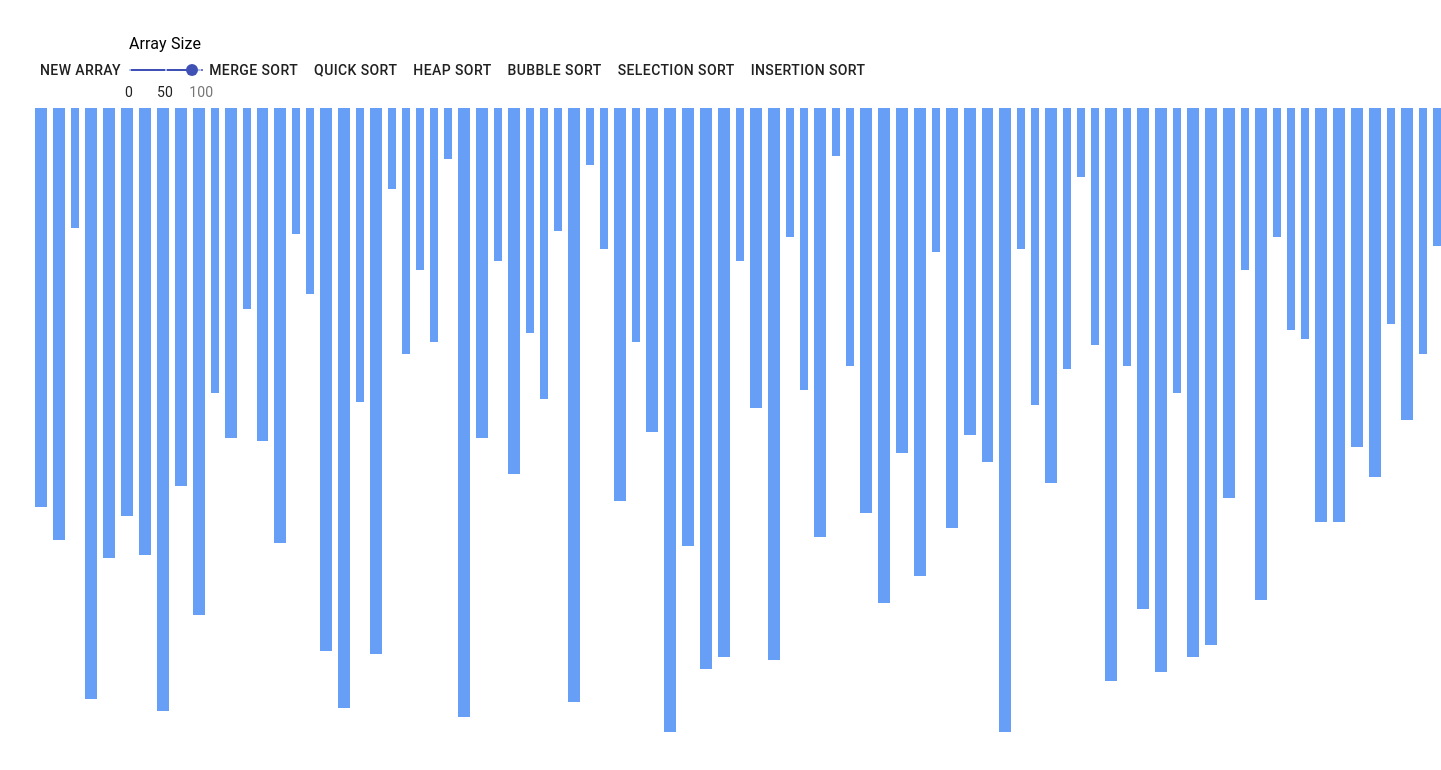
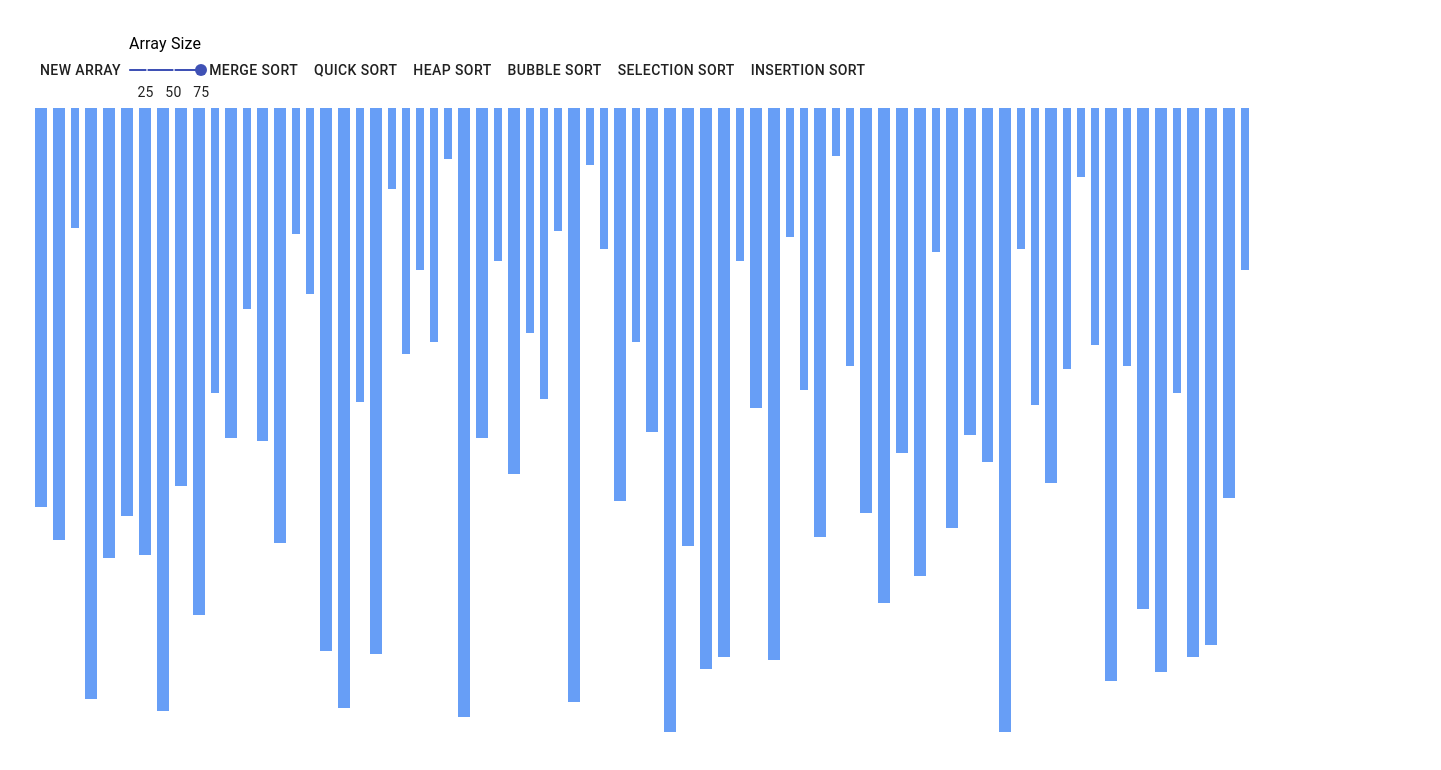
Before and after one commit to Ammar-Raneez/React_Sorting_Algorithms_Visualizer, a React (Create React App) app: page / in a window 1280 px wide. Shown: the top 770 px of the page, 1441 px wide, since content can reach past the window. Built offline with nearby package versions, Linux system fonts and the light colour scheme.

Commit message:
fixed bar width change issue

```diff
--- a/src/components/BarRow.js
+++ b/src/components/BarRow.js
@@ -1,16 +1,10 @@
 import { connect } from "react-redux";
 import styled from "styled-components"
 
-const BarRow = props => {
-    const {
-        array,
-        currentBubble,
-        currentSwappers,
-        currentSorted,
-    } = props;
+const BarRow = ({ array, currentBubble, currentSwappers, currentSorted }) => {
+    const numWidth = Math.floor(document.body.clientWidth / (array.length * 3));
 
-    const numWidth = Math.floor(document.width / (array.length * 3));
-    const width = `${numWidth}px`;
+    const width = `1000`;
     const numMargin = array.length < 5 ?
         10 : array.length < 8 ?
             8 : array.length < 11 ?
@@ -72,13 +66,14 @@ export default connect(mapStateToProps, mapDispatchToProps)(BarRow);
 const Container = styled.div `
     display: flex;
 `
-const ArrayBar = styled.div `
-    height: ${props => props.height}px;
-    width: ${props => props.width}px;
-    background-color: ${props => props.backgroundColor};
-    display: inline-block;
-    color: ${props => props.color};
-    font-size: ${props => props.fontSize};
-    margin-left: ${props => props.marginLeft};
-    margin-right: ${props => props.marginRight};
-`
+const ArrayBar = styled.div.attrs(props => ({
+    style: {
+        height: props.height + 'px',
+        width: props.width + 'px',
+        backgroundColor: props.backgroundColor,
+        color: props.color,
+        marginLeft: props.marginLeft,
+        marginRight: props.marginRight,
+        fontSize: props.fontSize,
+    },
+})) `display: inline-block;`
--- a/src/components/ButtonRow.js
+++ b/src/components/ButtonRow.js
@@ -15,20 +15,20 @@ import { setRunning } from '../redux/actions/isCurrentlyRunningActions';
 import { setAlgorithm } from '../redux/actions/whichAlgorithmActions';
 
 const ButtonRow = ({ array, whichAlgorithm, isRunning, generateArray, updateAlgorithm, sort }) => {
-    const [arraySize, setArraySize] = useState(87);
+    const [arraySize, setArraySize] = useState(75);
 
     const SLIDER_MARKERS = [
         {
-            value: 0,
-            label: '0'
+            value: 25,
+            label: '25'
         },
         {
             value: 50,
             label: '50'
         },
         {
-            value: 100,
-            label: '100'
+            value: 75,
+            label: '75'
         },
     ]
 
@@ -36,10 +36,7 @@ const ButtonRow = ({ array, whichAlgorithm, isRunning, generateArray, updateAlgo
         generateArray(arraySize);
     }, [arraySize, generateArray])
 
-    const speed = 1;
-    // const speed = 570 - Math.pow(array.length, 2) > 0 ? 570 - Math.pow(array.length, 2) : 0;
-    // const color = isRunning ? "rgba(214, 29, 29, 0.8)" : "white";
-    // const cursor = isRunning ? "auto" : "pointer";
+    const speed = 570 - Math.pow(array.length, 2) > 0 ? 570 - Math.pow(array.length, 2) : 0;
 
     const changeArraySize = (event, value) => {
         event.preventDefault();
@@ -49,16 +46,19 @@ const ButtonRow = ({ array, whichAlgorithm, isRunning, generateArray, updateAlgo
     return (
         <Container>
             <Button disabled={isRunning} onClick={() => !isRunning && generateArray(array.length)}>New Array</Button>
+
             <div>
                 <Typography>Array Size</Typography>
-                <Slider marks={SLIDER_MARKERS} disabled={isRunning} defaultValue={arraySize} min={0} max={100} onChange={changeArraySize} />
+                <Slider key={101} marks={SLIDER_MARKERS} disabled={isRunning} value={arraySize} min={10} max={75} onChange={changeArraySize} />
             </div>
+
             <Button disabled={isRunning} onClick={() => !isRunning && updateAlgorithm("mergeSort")}>Merge Sort</Button>
             <Button disabled={isRunning} onClick={() => !isRunning && updateAlgorithm("quickSort")}>Quick Sort</Button>
             <Button disabled={isRunning} onClick={() => !isRunning && updateAlgorithm("heapSort")}>Heap Sort</Button>
             <Button disabled={isRunning} onClick={() => !isRunning && updateAlgorithm("bubbleSort")}>Bubble Sort</Button>
             <Button disabled={isRunning} onClick={() => !isRunning && updateAlgorithm("selectionSort")}>Selection Sort</Button>
             <Button disabled={isRunning} onClick={() => !isRunning && updateAlgorithm("insertionSort")}>Insertion Sort</Button>
+
             {
                 whichAlgorithm && <Button disabled={isRunning} onClick={() => !isRunning && sort(whichAlgorithm, array, speed)}>Sort</Button>
             }
```
